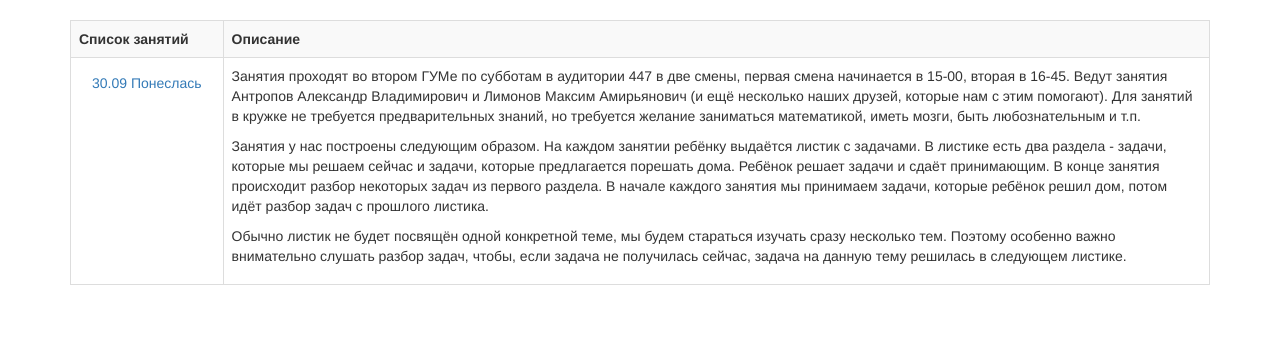
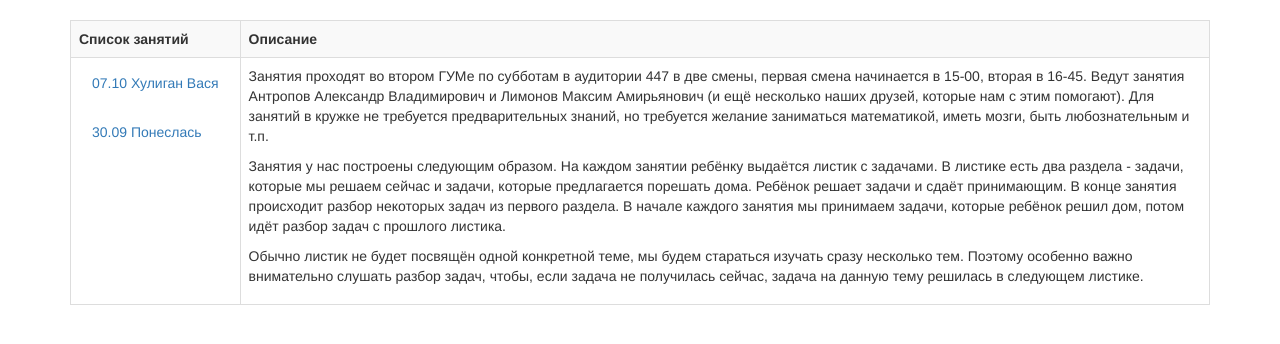
Before and after one commit to matemax/test_site, a Flask app: page /lessons in a window 1280 px wide. Shown: the part 52-396 px from the top of the page. Run offline with Flask 2, Linux system fonts and the light colour scheme; some libraries are stand-ins or nearby versions.

Commit message:
update lessons

```diff
--- a/app/templates/list_lessons.html
+++ b/app/templates/list_lessons.html
@@ -1,3 +1,6 @@
+     <div class="form-group">
+ <a href="/lessons/02" class="btn btn btn-link">07.10 Хулиган Вася</a>
+     </div>
 
      <div class="form-group">
  <a href="/lessons/01" class="btn btn btn-link">30.09 Понеслась</a>
```
Also changed, not shown: 1 other file.
